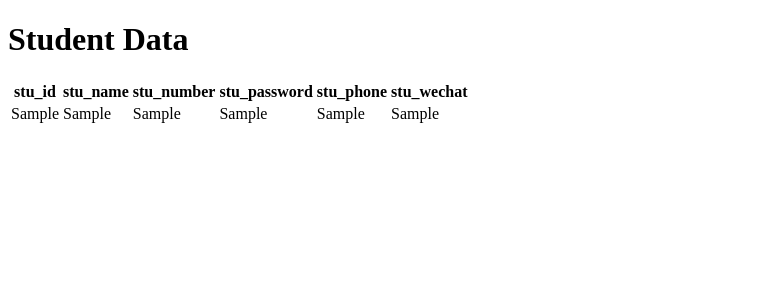
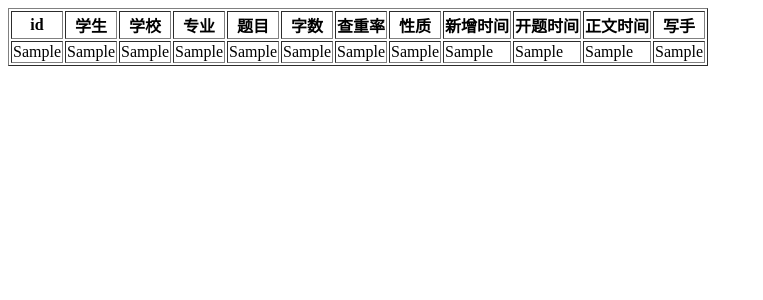
Before and after one commit to Metroyy/paper, a Django app: template templates/home.html in a window 1280 px wide. Shown: the top 300 px of the page, without its empty margins (0-763 px from the left). Run offline with Django 4.2, Linux system fonts and the light colour scheme; the template is opened without the code that fills it: most values are stand-ins (such as "Sample title", 1, 10 or a date in 2020).

Commit message:
查询所有完成

```diff
--- a/app/views.py
+++ b/app/views.py
@@ -5,7 +5,7 @@ from django.db import connection
 def showdata(request):
     # 执行SQL查询
     with connection.cursor() as cursor:
-        cursor.execute("SELECT * FROM students")
+        cursor.execute("SELECT stu.stu_id AS `id`, stu.stu_name AS `学生`, sch.sch_name AS `学校`, spe.spe_name AS `专业`, pap.pap_title AS `题目`, pap.pap_count AS `字数`, pap.pap_check AS `查重率`, pap.pap_character AS `性质`, pro.pro_newadd AS `新增时间`, pro.pro_opening AS `开题时间`, pro.pro_main AS `正文时间`, wri.wir_name AS `写手` FROM students AS stu JOIN relations AS rel ON rel.stu_id = stu.stu_id JOIN papers AS pap ON rel.pap_id = pap.pap_id JOIN schools AS sch ON rel.sch_id = sch.sch_id JOIN specialists AS spe ON rel.spe_id = spe.spe_id JOIN writers AS wri ON rel.wri_id = wri.wri_id JOIN agents AS age ON rel.age_id = age.age_id JOIN progress AS pro ON rel.pro_id = pro.pro_id;")
         data = cursor.fetchall()
 
     # 将数据传递给模板
--- a/templates/home.html
+++ b/templates/home.html
@@ -4,16 +4,21 @@
     <title>Home</title>
 </head>
 <body>
-    <h1>Student Data</h1>
-    <table>
+    <table border="1px">
         <thead>
             <tr>
-                <th>stu_id</th>
-                <th>stu_name</th>
-                <th>stu_number</th>
-                <th>stu_password</th>
-                <th>stu_phone</th>
-                <th>stu_wechat</th>
+                <th>id</th>
+                <th>学生</th>
+                <th>学校</th>
+                <th>专业</th>
+                <th>题目</th>
+                <th>字数</th>
+                <th>查重率</th>
+                <th>性质</th>
+                <th>新增时间</th>
+                <th>开题时间</th>
+                <th>正文时间</th>
+                <th>写手</th>
             </tr>
         </thead>
         <tbody>
@@ -25,6 +30,12 @@
                 <td>{{ row.3 }}</td>
                 <td>{{ row.4 }}</td>
                 <td>{{ row.5 }}</td>
+                <td>{{ row.6 }}</td>
+                <td>{{ row.7 }}</td>
+                <td>{{ row.8 }}</td>
+                <td>{{ row.9 }}</td>
+                <td>{{ row.10 }}</td>
+                <td>{{ row.11 }}</td>
             </tr>
             {% endfor %}
         </tbody>
```
Also changed, not shown: python_project/settings.py (+27 -12 lines).
